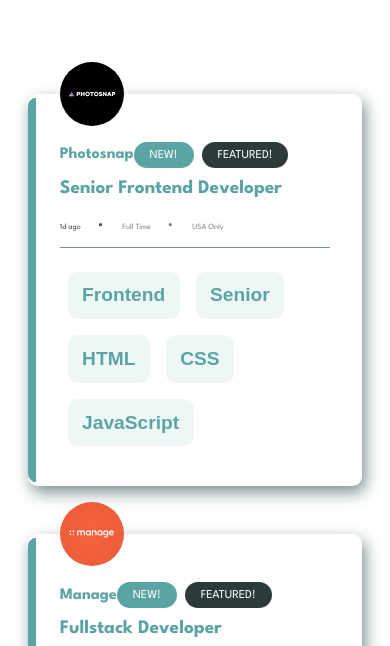
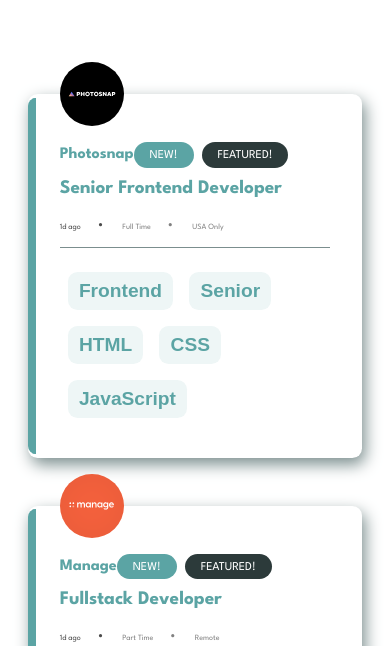
Before and after one commit to alizadafidan/Job-listing, a plain HTML site: page index.html in a window 390 px wide. Shown: the part 182-828 px from the top of the page. Drawn offline with Linux system fonts and the light colour scheme.

Commit message:
fix tablet btn

```diff
--- a/style.css
+++ b/style.css
@@ -11,8 +11,6 @@
   padding: 0;
   box-sizing: border-box;
 }
-
-/*ADJUST*/
 
 /* html {
   font-size: 62.5%;
@@ -62,7 +60,7 @@ body {
   font-weight: 700;
   border: none;
   cursor: pointer;
-  padding: 0.8rem 0.9rem;
+  padding: 0.5rem 0.7rem;
   border-radius: 0.6rem;
   margin: 0.5rem;
   font-size: 1.2rem;
```
